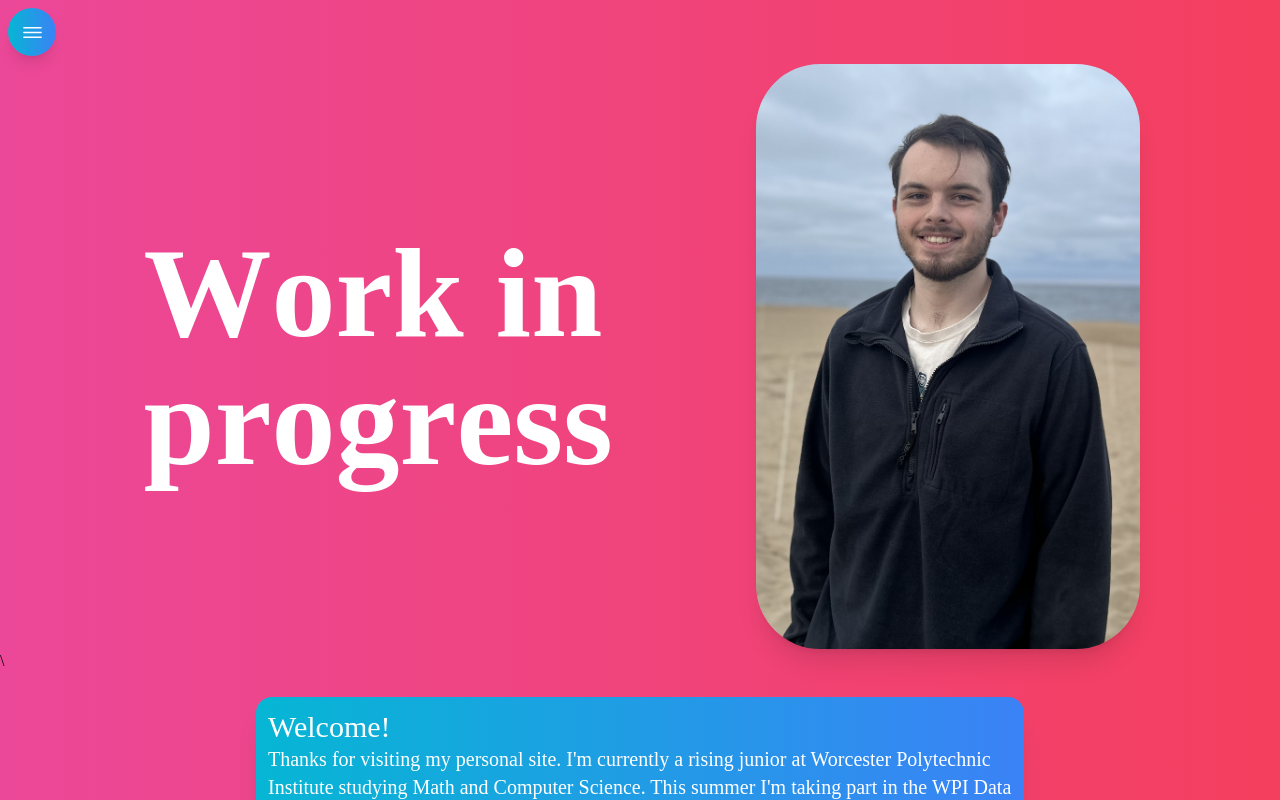
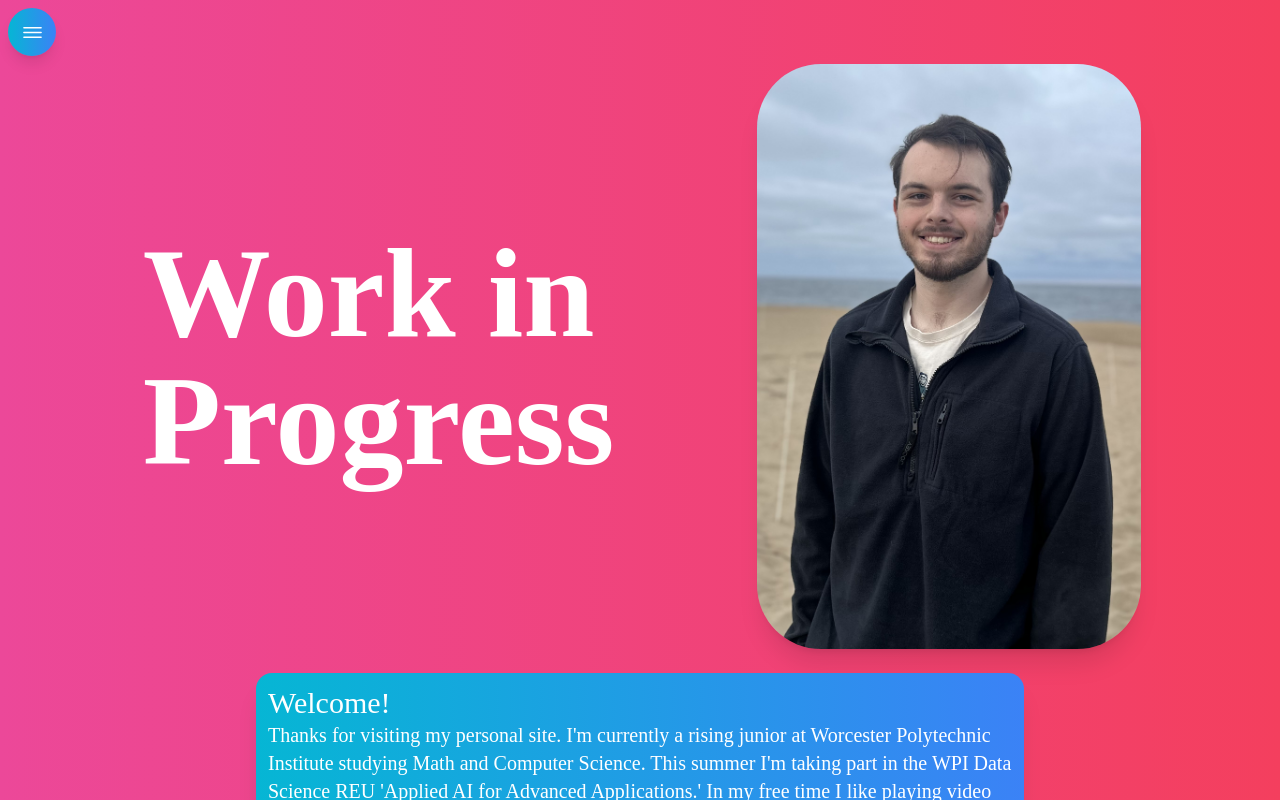
Before and after one commit to chase12803/chase12803.github.io, a React (Vite) app: page /home in a window 1280 px wide. Built offline with nearby package versions, Linux system fonts and the light colour scheme; a web font is replaced by a local one.

Commit message:
Formatting and massively cleaned up animation code

```diff
--- a/pages/home.jsx
+++ b/pages/home.jsx
@@ -4,20 +4,21 @@ import NavBar from "../src/components/NavBar";
 import Picture from "../src/components/Picture";
 import TextPanel from "../src/components/Panel";
 
-const AboutMeText = "Thanks for visiting my personal site. I'm currently a rising junior at Worcester Polytechnic Institute studying Math and Computer Science. This summer I'm taking part in the WPI Data Science REU 'Applied AI for Advanced Applications.' In my free time I like playing video games such as Minecraft and Skyrim, playing my trumpet with the WPI Jazz Groups, and learning new things. If you need to reach me, you can email me: chase.carstensen [at] outlook [dot] com 😁"
+const AboutMeText =
+  "Thanks for visiting my personal site. I'm currently a rising junior at Worcester Polytechnic Institute studying Math and Computer Science. This summer I'm taking part in the WPI Data Science REU 'Applied AI for Advanced Applications.' In my free time I like playing video games such as Minecraft and Skyrim, playing my trumpet with the WPI Jazz Groups, and learning new things. If you need to reach me, you can email me: chase.carstensen [at] outlook [dot] com 😁";
 
 // Default home page
 const Home = () => (
   // Overflow auto is needed here to prevent a gap in the gradient when adding margins to the body of the site
   <div className="h-screen overflow-auto">
     <div className="home-section">
-        <Name/>
-        <Picture/>
+      <Name />
+      <Picture />
     </div>
-    \<div className="home-section mb-14 mt-6">
+    <div className="home-section mb-14 mt-6">
       <TextPanel title="Welcome!" text={AboutMeText} />
     </div>
-    <NavBar current={1}/>
+    <NavBar current={1} />
   </div>
 );
 
--- a/src/components/Name.jsx
+++ b/src/components/Name.jsx
@@ -1,93 +1,45 @@
-import { motion } from "framer-motion"
+import { motion } from "framer-motion";
 
-const firstArr = [
-    { id: 1, letter: "W" },
-    { id: 2, letter: "o" },
-    { id: 3, letter: "r" },
-    { id: 4, letter: "k" },
-    { id: 5, letter: "\u00A0" },
-    { id: 6, letter: "i" },
-    { id: 7, letter: "n" },
-]
-const lastArr = [
-    { id: 8, letter: "p" },
-    { id: 9, letter: "r" },
-    { id: 10, letter: "o" },
-    { id: 11, letter: "g" },
-    { id: 12, letter: "r" },
-    { id: 13, letter: "e" },
-    { id: 14, letter: "s" },
-    { id: 15, letter: "s" },
-]
-
-// const firstArr = [
-//     { id: 1, letter: "C" },
-//     { id: 2, letter: "h" },
-//     { id: 3, letter: "a" },
-//     { id: 4, letter: "s" },
-//     { id: 5, letter: "e" },
-// ]
-// const lastArr = [
-//     { id: 6, letter: "C" },
-//     { id: 7, letter: "a" },
-//     { id: 8, letter: "r" },
-//     { id: 9, letter: "s" },
-//     { id: 10, letter: "t" },
-//     { id: 11, letter: "e" },
-//     { id: 12, letter: "n" },
-//     { id: 13, letter: "s" },
-//     { id: 14, letter: "e" },
-//     { id: 15, letter: "n" },
-// ]
-
-// Functions to find the relative x and y positions of a letter given an angle
-const xPos = (ang) => (250 * Math.cos(ang)-250)
-const yPos = (ang) => (-250 * Math.sin(ang))
-
-// Maps these angles in degrees to radians
-const angles = [90, 75, 60, 45, 30, 15, 0].map((theta) => Math.PI * theta / 180)
-
-// Creates the animations for the letters
-const letterAnimation = {
-    x: angles.map(ang => xPos(ang)),
-    y: angles.map(ang => yPos(ang)),
-    scale: [0, 1]
-}
-
-// Transition for the letters
-const letterTransition = (letter) => ({ duration: 0.1, delay: letter.id * 0.08, type: "tween" });
-
+const letterAnimations = {
+  default: {
+    opacity: 0,
+  },
+  visible: {
+    opacity: 1,
+  },
+};
 
 const Name = () => (
   <div className="h-min w-min p-1">
-        <div className="name-letter flex flex-col">
-            <div className="flex flex-row">
-                {firstArr.map((letter, id) => (
     <motion.div
-                        key = {id}
-                        animate={letterAnimation}
-                        transition={letterTransition(letter)}>
-                        <Letter letter={letter.letter} />
+      className="name-letter"
+      initial="default"
+      animate="visible"
+      transition={{ staggerChildren: 0.06 }}
+    >
+      <AnimatedText text="Work&nbsp;in" />
+      <AnimatedText text="Progress" />
     </motion.div>
-                ))}
-            </div>
-            <div className="flex flex-row">
-                {lastArr.map((letter, id) => (
-                    <motion.div
-                        key = {id}
-                        animate={letterAnimation}
-                        transition={letterTransition(letter)}>
-                        <Letter letter={letter.letter} />
-                    </motion.div>
-                ))}
-            </div>
-        </div>
   </div>
 );
 
-const Letter = ({ letter }) => (
+const AnimatedText = ({ text }) => (
   <div>
+    {/* Splits the given text into an array and animates each letter individually */}
+    {text.split(" ").map((word, id) => (
+      <span key={-id}>
+        {word.split("").map((letter, id) => (
+          <motion.span
+            // React gets mad if each element of a list doesn't have a unique key
+            key={id}
+            variants={letterAnimations}
+            transition={{ duration: 0.1 }}
+          >
             {letter}
+          </motion.span>
+        ))}
+      </span>
+    ))}
   </div>
 );
 
--- a/src/components/NavBar.jsx
+++ b/src/components/NavBar.jsx
@@ -8,11 +8,11 @@ import { motion } from "framer-motion";
 
 // List used to populate the drop down menu
 const pages = [
-    {id: 1, title: "Home", icon: FiHome},
-    {id: 2, title: "Resume", icon: CgProfile},
-    {id: 3, title: "Projects", icon: FaCode},
-    {id: 4, title: "Socials", icon: FaAddressCard},
-]
+  { id: 1, title: "Home", icon: FiHome },
+  { id: 2, title: "Resume", icon: CgProfile },
+  { id: 3, title: "Projects", icon: FaCode },
+  { id: 4, title: "Socials", icon: FaAddressCard },
+];
 
 // Animation variant to tooltips when the parent is hovered
 const tooltipVariant = {
@@ -22,8 +22,8 @@ const tooltipVariant = {
 
 // Animation variant for icon shapes when hovered
 const iconVariant = {
-    default: {borderRadius: "24px"},
-    hover: {borderRadius: "10px"},
+  default: { borderRadius: "24px" },
+  hover: { borderRadius: "10px" },
 };
 
 // Returns the entire NavBar component
@@ -33,42 +33,50 @@ const NavBar = ({ current }) => {
   const [rotate, setRotate] = React.useState(false);
   // Create the JSX obejct
   return (
-        <div className="fixed top-0 left-0 h-screen w-16
-                        flex flex-col text-white">
+    <div
+      className="fixed left-0 top-0 flex h-screen
+                        w-16 flex-col text-white"
+    >
       {/* Menu icon */}
       <motion.div
         animate={{ rotate: rotate ? 360 : 0 }}
         transition={{ duration: 0.2 }}
-                onClick={() => setRotate(!rotate)}>
-                <MenuIcon Icon={<IoIosMenu size="25" />}/>
+        onClick={() => setRotate(!rotate)}
+      >
+        <MenuIcon Icon={<IoIosMenu size="25" />} />
       </motion.div>
 
       {/* Uses the pages array to create all 3 buttons
                 Only displays icons if they do not match the current prop id*/}
-            {pages.map((page, id) => { if (page.id != current) return (
+      {pages.map((page, id) => {
+        if (page.id != current)
+          return (
             <motion.div
-                key = {id} // React will get mad if elements in a list don't have a unique key
+              key={id} // React will get mad if elements in a list don't have a unique key
               animate={{ scale: rotate ? 1 : 0 }}
-                transition={{ duration: 0.2, delay: id * 0.1}}
-                initial={{scale: 0}}>
+              transition={{ duration: 0.2, delay: id * 0.1 }}
+              initial={{ scale: 0 }}
+            >
               <NavIcon Icon={<page.icon size="25" />} text={page.title} />
             </motion.div>
-            )})}
+          );
+      })}
     </div>
   );
 };
 
 // Creates our menu icon with the correct hover animations
 const MenuIcon = ({ Icon }) => (
-    <motion.div className="nav-icon"
+  <motion.div
+    className="nav-icon"
     transition={{ duration: 0.2 }}
-                    initial = "default"
+    initial="default"
     whileHover="hover"
-                    variants={iconVariant}>
+    variants={iconVariant}
+  >
     {Icon}
     {/* Tooltip */}
-        <motion.span className="nav-tooltip"
-                            variants={tooltipVariant}>
+    <motion.span className="nav-tooltip" variants={tooltipVariant}>
       Menu
     </motion.span>
   </motion.div>
@@ -77,15 +85,16 @@ const MenuIcon = ({ Icon }) => (
 // Creates our navigation buttons, ensures they link to the correct route and have the correct animations
 const NavIcon = ({ Icon, text }) => (
   <Link to={"/" + text.toLowerCase()}>
-        <motion.button className="nav-icon"
+    <motion.button
+      className="nav-icon"
       transition={{ duration: 0.2 }}
-                        initial = "default"
+      initial="default"
       whileHover="hover"
-                        variants={iconVariant}>
+      variants={iconVariant}
+    >
       {Icon}
       {/* Tooltip */}
-            <motion.span className="nav-tooltip"
-                            variants={tooltipVariant}>
+      <motion.span className="nav-tooltip" variants={tooltipVariant}>
         {text}
       </motion.span>
     </motion.button>
```
Also changed, not shown: pages/projects.jsx (+9 -9 lines), pages/resume.jsx (+9 -9 lines), pages/socials.jsx (+9 -9 lines). Lines whose indentation alone changed are shown as unchanged.
